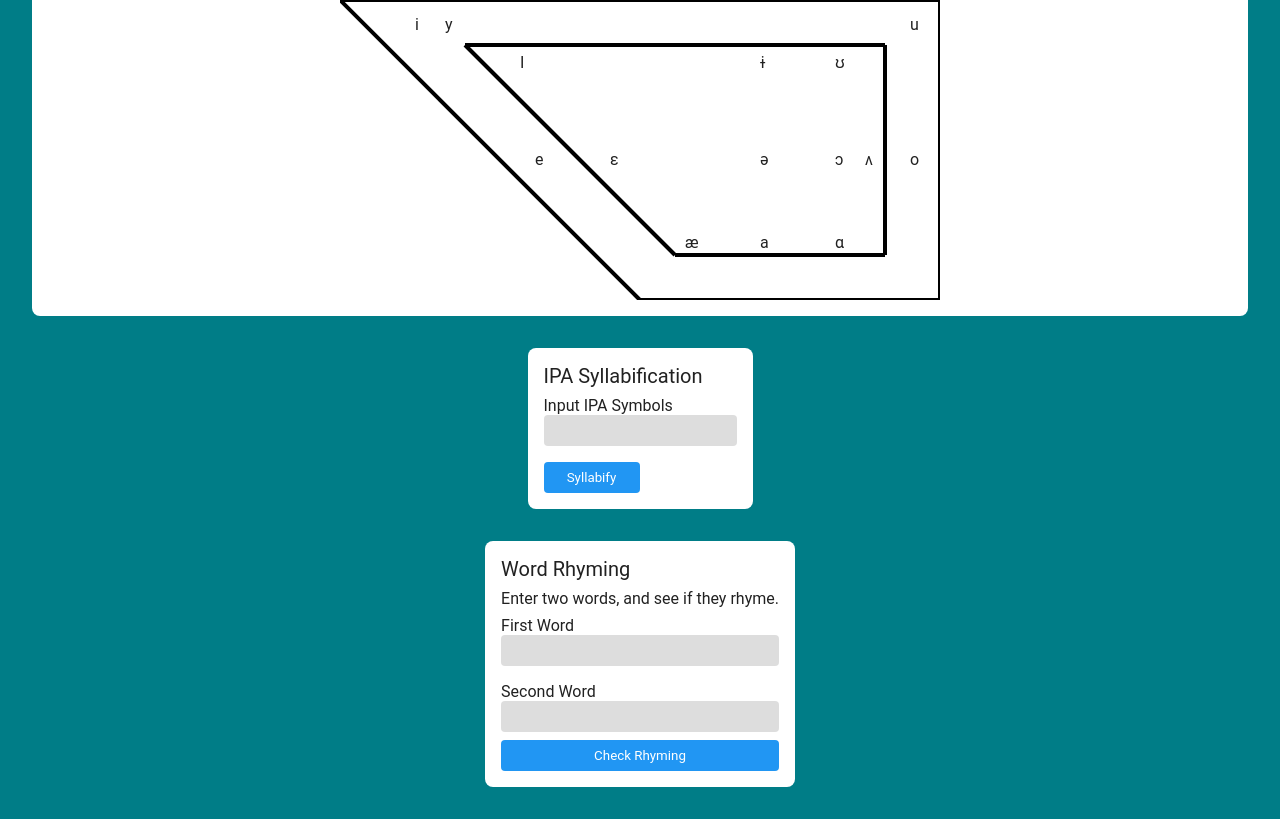
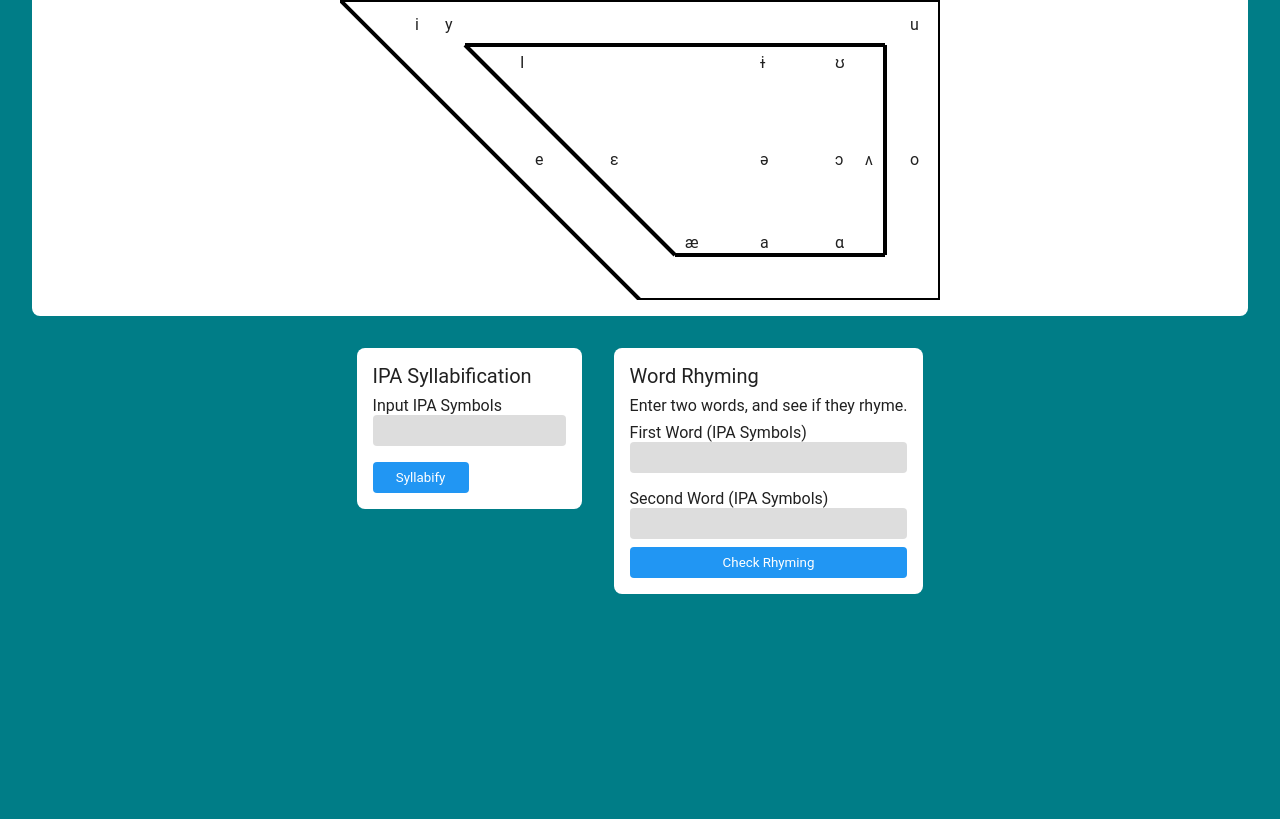
Before and after one commit to ArcticZeroo/linguistics-website, a React (Create React App) app: page /syllabification in a window 1280 px wide. Shown: the part 392-1211 px from the top of the page. After the commit the page ends 1018 px from the top, so only its background shows below. Built offline with nearby package versions, Linux system fonts and the light colour scheme.

Commit message:
Put the tree and rhyme components side-by-side (flex row instead of col)

```diff
--- a/src/components/routes/syllabification/SyllabificationRoute.tsx
+++ b/src/components/routes/syllabification/SyllabificationRoute.tsx
@@ -1,13 +1,20 @@
 import * as React from 'react';
-import FlexCenteredColumn from '../../styled/FlexCenteredColumn';
+import styled from 'styled-components';
 import SyllabifyWord from './SyllabifyWord';
 import WordRhymeCheck from './WordRhymeCheck';
 
+const RouteContainer = styled.div`
+  display: flex;
+  align-items: flex-start;
+  justify-content: center;
+  flex-wrap: wrap;
+`;
+
 export default () => {
     return (
-        <FlexCenteredColumn>
+        <RouteContainer>
             <SyllabifyWord/>
             <WordRhymeCheck/>
-        </FlexCenteredColumn>
+        </RouteContainer>
     );
 }
--- a/src/config/strings.ts
+++ b/src/config/strings.ts
@@ -80,8 +80,8 @@ export default {
         wordRhyme: {
             title: 'Word Rhyming',
             description: 'Enter two words, and see if they rhyme.',
-            wordOne: 'First Word',
-            wordTwo: 'Second Word',
+            wordOne: 'First Word (IPA Symbols)',
+            wordTwo: 'Second Word (IPA Symbols)',
             resultsTitle: 'Word Rhyming Results',
             result: {
                 yes: 'These words rhyme!',
```
